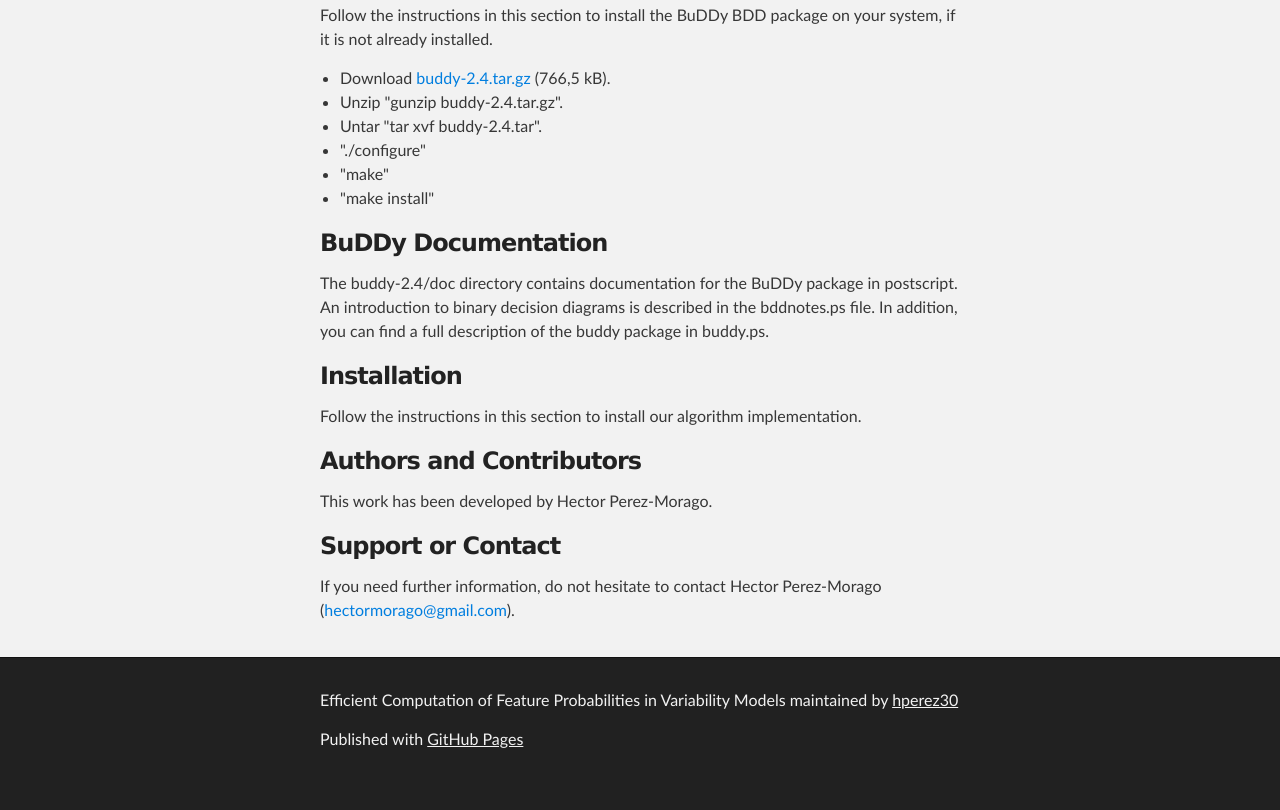
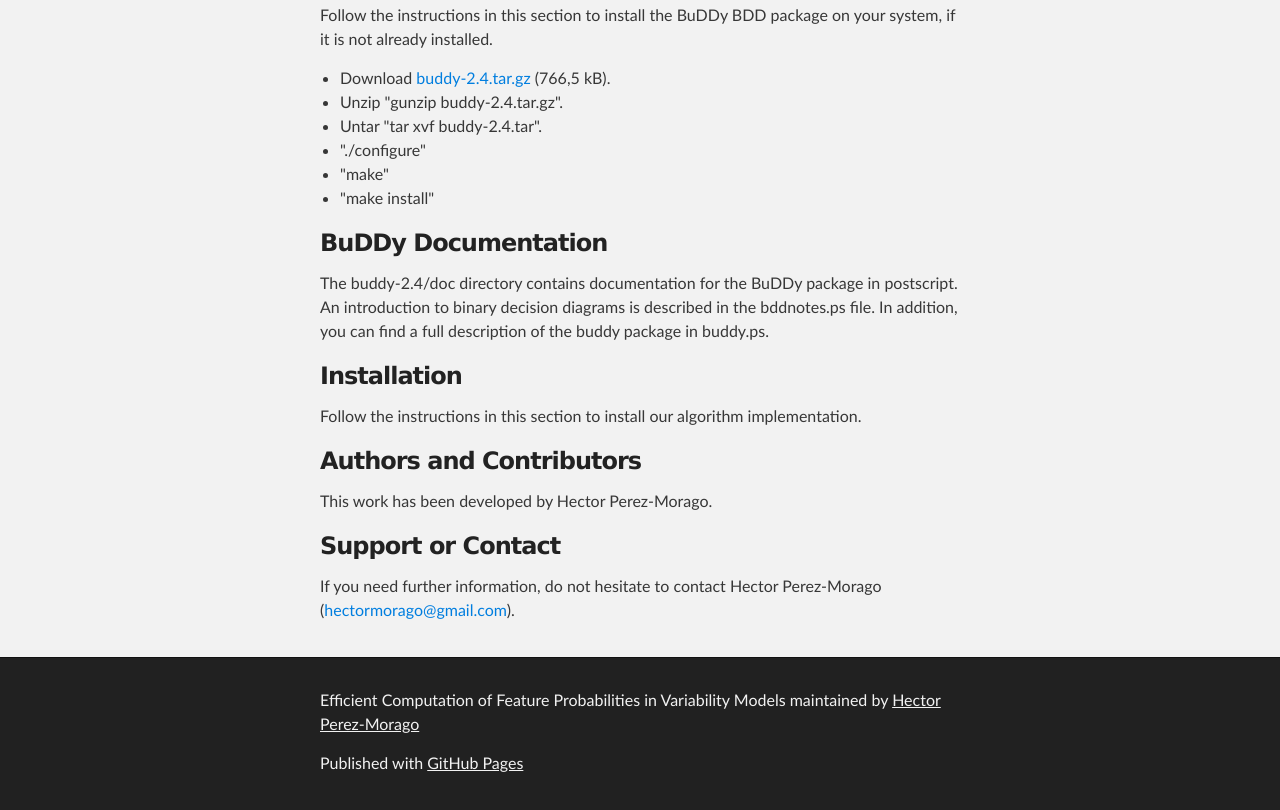
Before and after one commit to hperez31/featureProbabilities, a plain HTML site: page index.html in a window 1280 px wide. Shown: the part 779-1589 px from the top of the page. Before the commit the page ends 1565 px from the top, so only its background shows below. Drawn offline with Linux system fonts and the light colour scheme.

Commit message:
Update index.html

```diff
--- a/index.html
+++ b/index.html
@@ -85,7 +85,7 @@ new algorithms that directly deal with the data structure of a binary decision d
     <!-- FOOTER  -->
     <div id="footer_wrap" class="outer">
       <footer class="inner">
-        <p class="copyright">Efficient Computation of Feature Probabilities in Variability Models maintained by <a href="https://github.com/hperez30">hperez30</a></p>
+        <p class="copyright">Efficient Computation of Feature Probabilities in Variability Models maintained by <a href="https://github.com/hperez30">Hector Perez-Morago</a></p>
         <p>Published with <a href="https://pages.github.com">GitHub Pages</a></p>
       </footer>
     </div>
```
